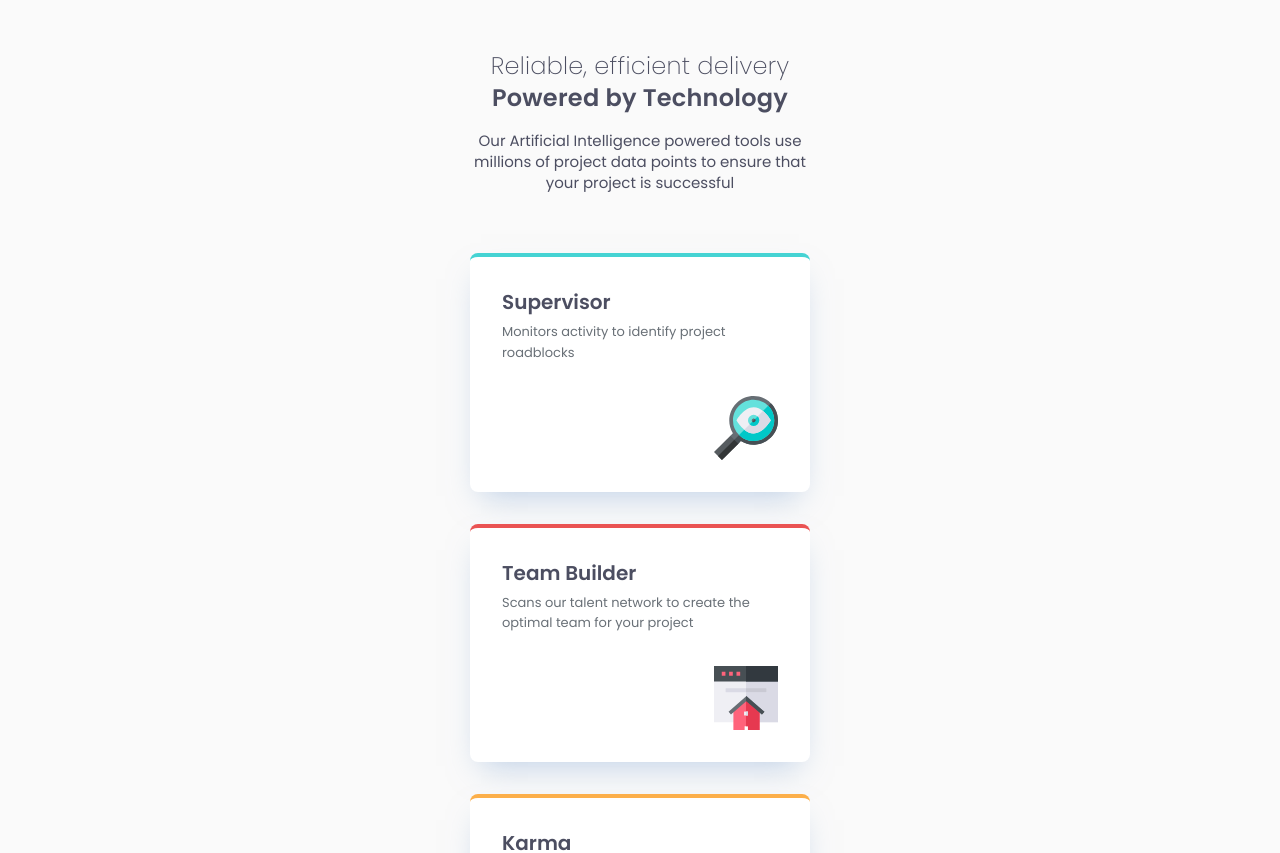
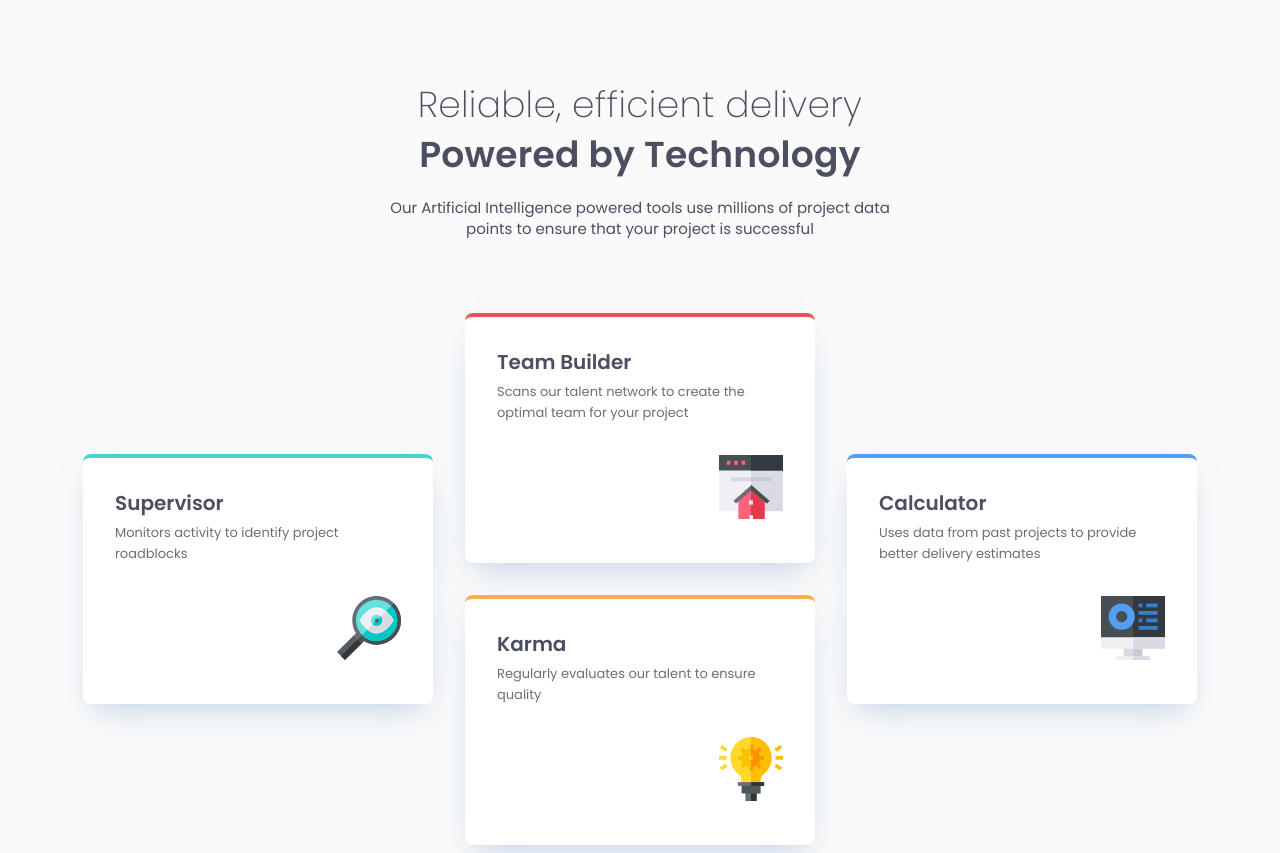
Before and after one commit to anggelserrato/fm-four-card-feature-section, a React (Vite) app: page / in a window 1280 px wide. Shown: the top 853 px of the page. Built offline with nearby package versions, Linux system fonts and the light colour scheme.

Commit message:
feat(layout): implement staggered grid layout and improve accessibility

```diff
--- a/src/components/FourCardSection.jsx
+++ b/src/components/FourCardSection.jsx
@@ -10,6 +10,8 @@ const cards = [
     title: 'Supervisor',
     description: 'Monitors activity to identify project roadblocks',
     borderClass: 'border-t-4 border-t-card-cyan',
+    gridClass:
+      'xl:col-start-1 xl:row-span-2 xl:row-start-2 md:col-start-1 md:row-start-2 md:col-span-2 xl:col-span-1',
   },
   {
     id: 2,
@@ -18,6 +20,8 @@ const cards = [
     description:
       'Scans our talent network to create the optimal team for your project',
     borderClass: 'border-t-4 border-t-card-red',
+    gridClass:
+      'xl:col-start-2 xl:row-span-2 xl:row-start-1 md:col-start-2 md:row-start-1 md:col-span-2 xl:col-span-1',
   },
   {
     id: 3,
@@ -25,6 +29,8 @@ const cards = [
     title: 'Karma',
     description: 'Regularly evaluates our talent to ensure quality',
     borderClass: 'border-t-4 border-t-card-orange',
+    gridClass:
+      'xl:col-start-2 xl:row-span-2 xl:row-start-3 md:col-start-3 md:row-start-2 md:col-span-2 xl:col-span-1',
   },
   {
     id: 4,
@@ -33,43 +39,50 @@ const cards = [
     description:
       'Uses data from past projects to provide better delivery estimates',
     borderClass: 'border-t-4 border-t-card-blue',
+    gridClass:
+      'xl:col-start-3 xl:row-span-2 xl:row-start-2 md:col-start-2 md:row-start-3 md:col-span-2 xl:col-span-1',
   },
 ];
 
 function FourCardSection() {
   return (
-    <main className="flex min-h-screen items-center justify-center px-6 py-[50px]">
-      <article className="flex w-full max-w-85 flex-col gap-15">
-        <header className="flex flex-col text-center">
-          <p className="text-preset-2 text-2xl text-card-grey-500">
+    <main className="flex min-h-screen items-center justify-center px-6 py-[50px] md:px-0 md:py-card-1600">
+      <section className="flex w-full max-w-85 flex-col items-center gap-15 md:max-w-[660px] md:gap-[74px] xl:max-w-[1114px]">
+        <header className="flex flex-col text-center md:w-[540px]">
+          <p className="text-preset-2 text-card-grey-500">
             Reliable, efficient delivery
           </p>
-          <h1 className="mb-card-200 text-preset-1 text-2xl text-card-grey-500">
+          <h1 className="mb-card-200 text-preset-1 text-card-grey-500">
             Powered by Technology
           </h1>
-          <p className="text-preset-4 text-[15px] text-card-grey-500">
+          <p className="text-preset-4 text-card-grey-500">
             Our Artificial Intelligence powered tools use millions of project
             data points to ensure that your project is successful
           </p>
         </header>
 
-        <section className="grid grid-cols-1 gap-card-400">
+        <section className="grid w-full grid-cols-1 gap-card-400 md:grid-cols-4 md:grid-rows-3 xl:grid-cols-3 xl:grid-rows-4">
           {cards.map((card) => (
-            <div
+            <article
               key={card.id}
-              className={`rounded-lg bg-card-white p-card-400 shadow-[0_15px_30px_-11px_rgba(131,166,210,0.5)] ${card.borderClass}`}
+              className={`h-[250px] rounded-lg bg-card-white p-card-400 shadow-[0_15px_30px_-11px_rgba(131,166,210,0.5)] ${card.borderClass} ${card.gridClass}`}
             >
-              <h2 className="mb-1.5 text-preset-3 text-[20px] text-card-grey-500">
+              <h2 className="mb-1.5 text-preset-3 text-card-grey-500">
                 {card.title}
               </h2>
-              <p className="mb-card-400 text-preset-5 text-[13px] text-card-grey-400">
+              <p className="mb-card-400 text-preset-5 text-card-grey-400">
                 {card.description}
               </p>
-              <img src={card.icon} alt="" className="ml-auto h-16 w-16" />
-            </div>
+              <img
+                src={card.icon}
+                alt=""
+                className="ml-auto h-16 w-16"
+                aria-hidden="true"
+              />
+            </article>
           ))}
         </section>
-      </article>
+      </section>
     </main>
   );
 }
--- a/src/index.css
+++ b/src/index.css
@@ -17,34 +17,39 @@
   --spacing-card-300: 24px;
   --spacing-card-400: 32px;
   --spacing-card-500: 40px;
+  --spacing-card-1600: 80px;
 }
 
 @layer base {
   body {
     background-color: var(--color-card-snow);
     font-family: var(--font-card-poppins);
-    font-size: 15px;
   }
 }
 
 @utility text-preset-1 {
-  font-family: var(--font-card-poppins);
   font-weight: 600;
-  font-size: 36px;
+  font-size: 24px;
   line-height: 140%;
   letter-spacing: 0.25px;
+
+  @variant md {
+    font-size: 36px;
+  }
 }
 
 @utility text-preset-2 {
-  font-family: var(--font-card-poppins);
   font-weight: 200;
-  font-size: 36px;
+  font-size: 24px;
   line-height: 140%;
   letter-spacing: 0.25px;
+
+  @variant md {
+    font-size: 36px;
+  }
 }
 
 @utility text-preset-3 {
-  font-family: var(--font-card-poppins);
   font-weight: 600;
   font-size: 20px;
   line-height: 135%;
@@ -52,7 +57,6 @@
 }
 
 @utility text-preset-4 {
-  font-family: var(--font-card-poppins);
   font-weight: 400;
   font-size: 15px;
   line-height: 140%;
@@ -60,7 +64,6 @@
 }
 
 @utility text-preset-5 {
-  font-family: var(--font-card-poppins);
   font-weight: 400;
   font-size: 13px;
   line-height: 160%;
```
